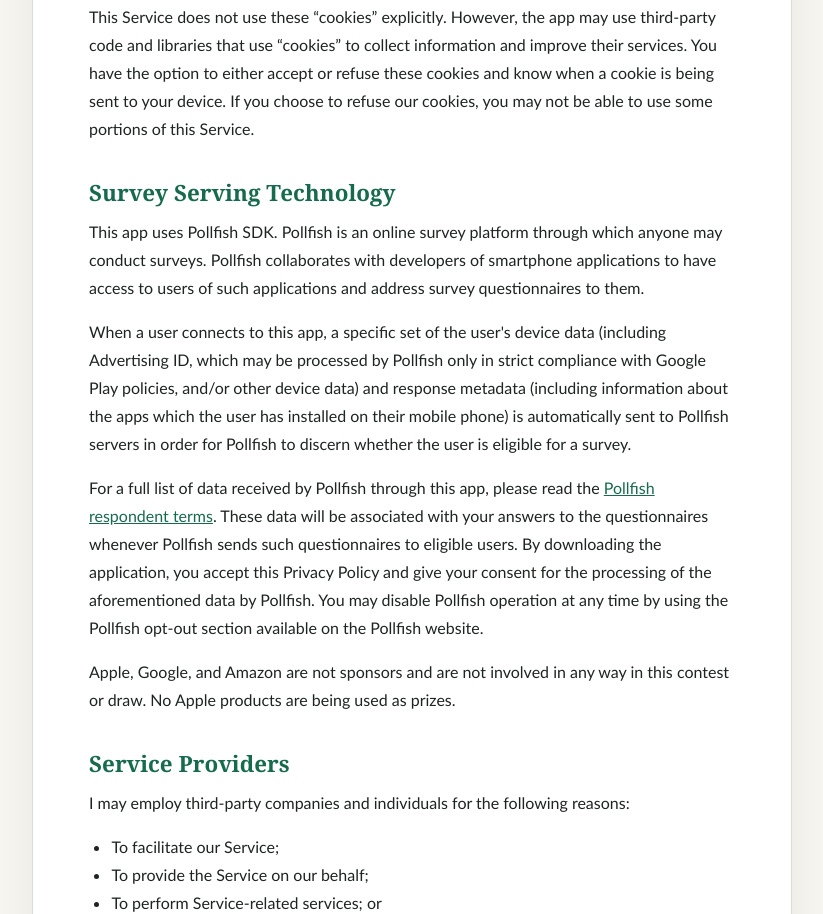
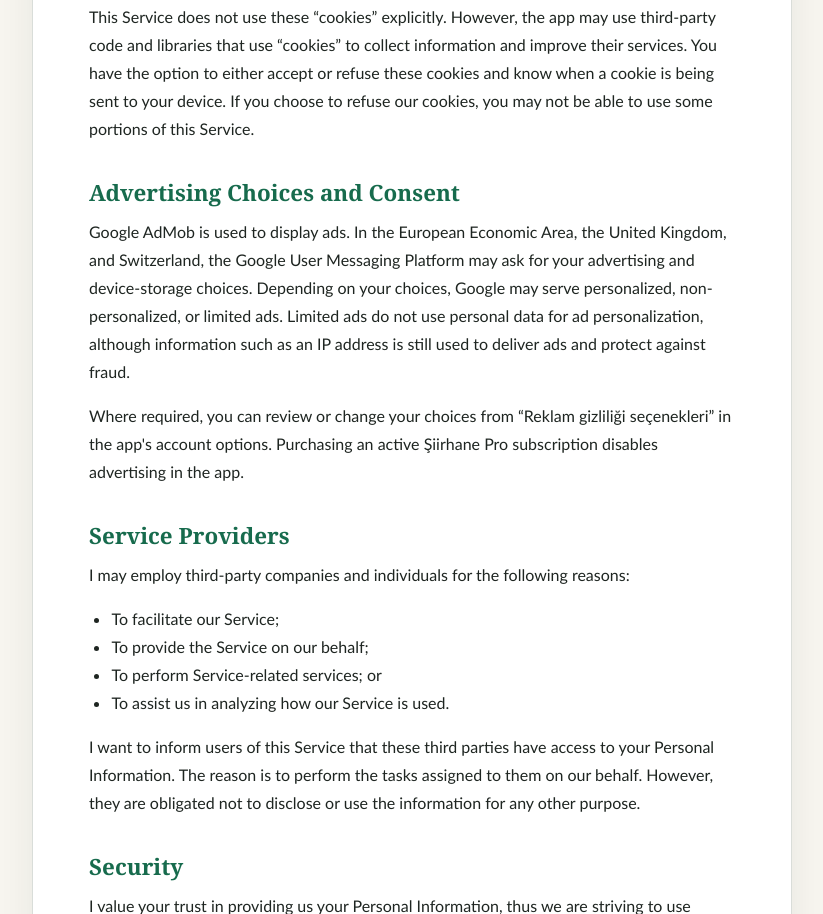
Before and after one commit to SahinEgilmez/sahinegilmez.github.io, a plain HTML site: page privacy_policies/siirhane/index.html in a window 1280 px wide. Shown: the part 1357-2271 px from the top of the page, without its empty margins (228-1051 px from the left). Drawn offline with Linux system fonts and the light colour scheme.

Commit message:
Update siirhane privacy policy

```diff
--- a/privacy_policies/siirhane/index.html
+++ b/privacy_policies/siirhane/index.html
@@ -134,16 +134,17 @@
             cost and is intended for use as is.</p>
         <p>This page is used to inform visitors regarding my policies with the collection, use, and disclosure of
             Personal Information if anyone decided to use my Service.</p>
-        <p>If you choose to use my Service, then you agree to the collection and use of information in relation to this
-            policy. The Personal Information that I collect is used for providing and improving the Service. I will not
-            use or share your information with anyone except as described in this Privacy Policy.</p>
+        <p>Personal information is processed to provide, secure, analyze, and improve the Service and to display
+            advertising as described in this Privacy Policy. Where required by law, consent is requested before
+            advertising data is processed.</p>
         <p>The terms used in this Privacy Policy have the same meanings as in our Terms and Conditions, which is
             accessible at Şiirhane unless otherwise defined in this Privacy Policy.</p>
 
         <h2>Information Collection and Use</h2>
-        <p>For a better experience, while using our Service, I may require you to provide us with certain personally
-            identifiable information, including but not limited to Advertising ID. The information that I request will
-            be retained on your device and is not collected by me in any way.</p>
+        <p>The app and its service providers may process device identifiers, including the Android Advertising ID, IP
+            address, device and operating system information, app interactions, advertising data, diagnostics, and
+            approximate location inferred from the IP address. This data may be processed by third-party services and
+            is not necessarily retained only on your device.</p>
         <p>The app does use third-party services that may collect information used to identify you.</p>
         <p>Privacy policies of third-party service providers used by the app:</p>
         <ul>
@@ -171,23 +172,14 @@
             or refuse these cookies and know when a cookie is being sent to your device. If you choose to refuse our
             cookies, you may not be able to use some portions of this Service.</p>
 
-        <h2>Survey Serving Technology</h2>
-        <p>This app uses Pollfish SDK. Pollfish is an online survey platform through which anyone may conduct surveys.
-            Pollfish collaborates with developers of smartphone applications to have access to users of such
-            applications and address survey questionnaires to them.</p>
-        <p>When a user connects to this app, a specific set of the user's device data (including Advertising ID, which
-            may be processed by Pollfish only in strict compliance with Google Play policies, and/or other device data)
-            and response metadata (including information about the apps which the user has installed on their mobile
-            phone) is automatically sent to Pollfish servers in order for Pollfish to discern whether the user is
-            eligible for a survey.</p>
-        <p>For a full list of data received by Pollfish through this app, please read the <a
-                href="https://www.pollfish.com/terms/respondent" target="_blank" rel="noopener">Pollfish respondent
-                terms</a>. These data will be associated with your answers to the questionnaires whenever Pollfish sends
-            such questionnaires to eligible users. By downloading the application, you accept this Privacy Policy and
-            give your consent for the processing of the aforementioned data by Pollfish. You may disable Pollfish
-            operation at any time by using the Pollfish opt-out section available on the Pollfish website.</p>
-        <p>Apple, Google, and Amazon are not sponsors and are not involved in any way in this contest or draw. No Apple
-            products are being used as prizes.</p>
+        <h2>Advertising Choices and Consent</h2>
+        <p>Google AdMob is used to display ads. In the European Economic Area, the United Kingdom, and Switzerland, the
+            Google User Messaging Platform may ask for your advertising and device-storage choices. Depending on your
+            choices, Google may serve personalized, non-personalized, or limited ads. Limited ads do not use personal
+            data for ad personalization, although information such as an IP address is still used to deliver ads and
+            protect against fraud.</p>
+        <p>Where required, you can review or change your choices from “Reklam gizliliği seçenekleri” in the app's
+            account options. Purchasing an active Şiirhane Pro subscription disables advertising in the app.</p>
 
         <h2>Service Providers</h2>
         <p>I may employ third-party companies and individuals for the following reasons:</p>
```
